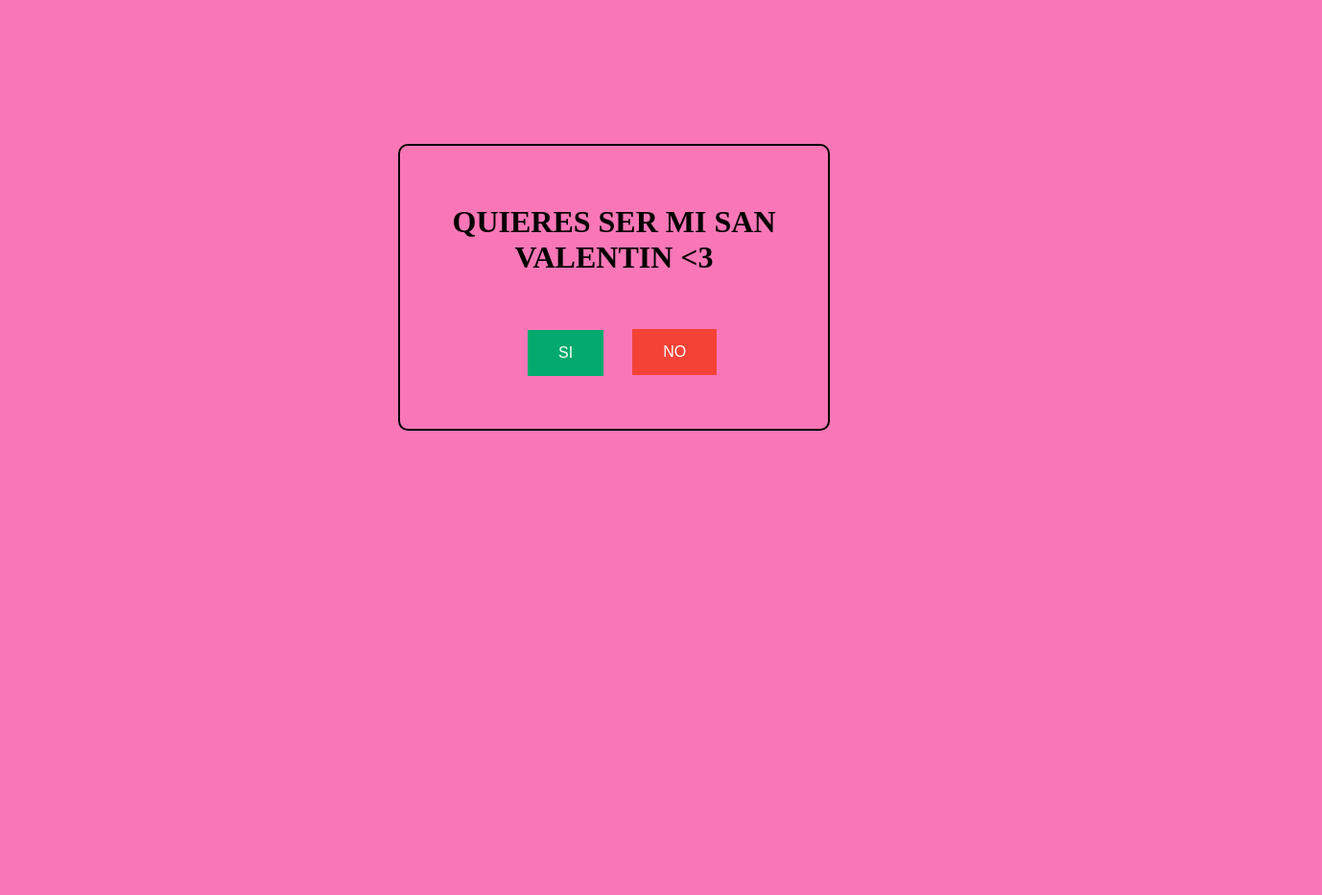
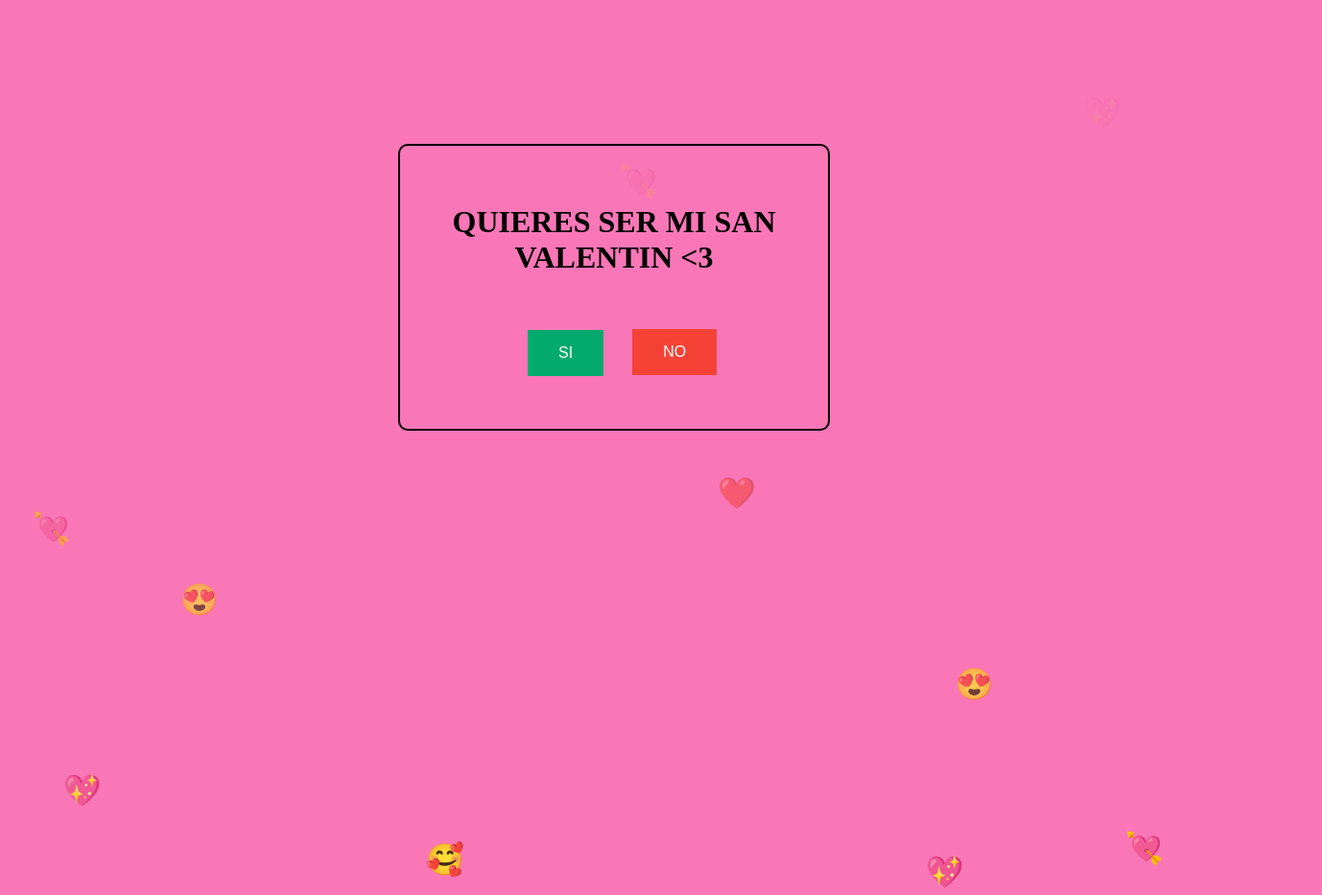
Before and after one commit to TOEE01/Valentineday-s.github.io, a plain HTML site: page index.html in a window 1280 px wide. Shown: the whole page at 96% size, 1378 px wide, since content can reach past the window. Before the commit the page ends 800 px from the top, so only its background shows below. Drawn offline with Linux system fonts and the light colour scheme; files that its build step writes are made by us from their sources.

Commit message:
Update index.html

```diff
--- a/index.html
+++ b/index.html
@@ -7,7 +7,7 @@
     <link rel="stylesheet" href="/styles/styles.css" />
 </head>
 <body>
-    <script src="/Js/JavaScript.js"></script>
+    <script src="JavaScript.js"></script>
 
     <div class="principal">
     <h1>QUIERES SER MI SAN VALENTIN <3</h1>
```
